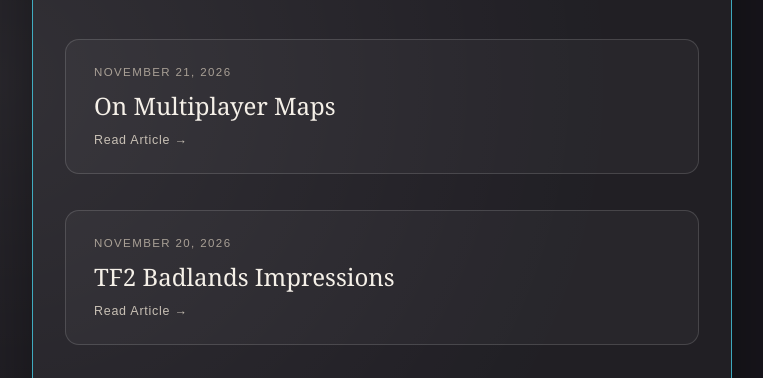
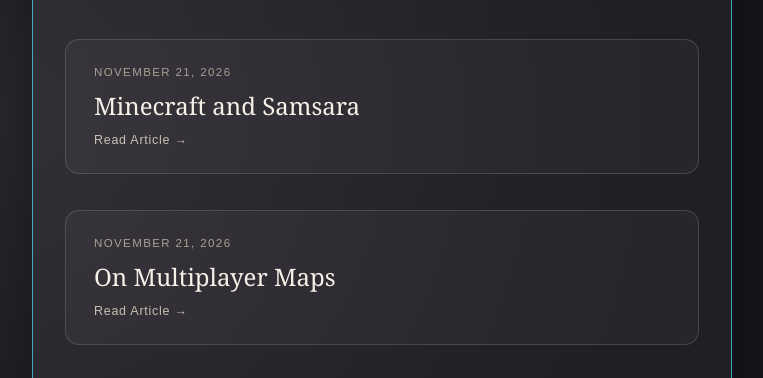
Before and after one commit to Dizzeyy/my-website, a plain HTML site: page lecture-lab.html in a window 1280 px wide. Shown: the part 370-748 px from the top of the page, without its empty margins (258-1021 px from the left). Drawn offline with Linux system fonts and the light colour scheme.

Commit message:
Update lecture-lab.html

```diff
--- a/lecture-lab.html
+++ b/lecture-lab.html
@@ -158,6 +158,22 @@
     <p class="subtitle">
 
     </p>
+
+    <a class="article"
+   href="articles/minecraft-and-samsara.html">
+
+  <div class="article-date">
+    November 21, 2026
+  </div>
+
+  <h2 class="article-title">
+    Minecraft and Samsara
+  </h2>
+
+  <div class="article-more">
+    Read Article →
+  </div>
+</a>
 
     <a class="article"
    href="articles/on-multiplayer-maps.html">
```
